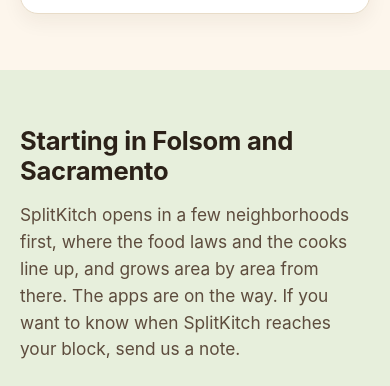
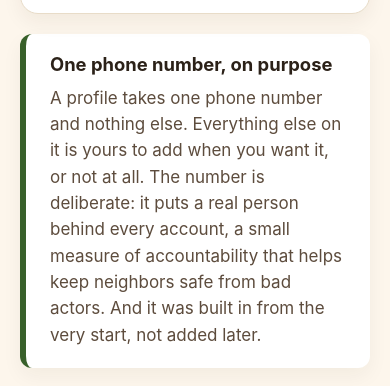
Before and after one commit to clonemyai/splitkitch, a plain HTML site: page index.html in a window 390 px wide. Shown: the part 4789-5175 px from the top of the page. Drawn offline with Linux system fonts and the light colour scheme.

Commit message:
Trust: note the one-phone-number profile, built in from the start

```diff
--- a/index.html
+++ b/index.html
@@ -170,6 +170,11 @@
           <p>SplitKitch never takes or holds food money. Buyers and sellers pay each other directly, the way neighbors already do. Your home address is never published on a listing, and pickup is arranged between the two people involved.</p>
         </div>
       </div>
+
+      <div class="note-band">
+        <h3>One phone number, on purpose</h3>
+        <p>A profile takes one phone number and nothing else. Everything else on it is yours to add when you want it, or not at all. The number is deliberate: it puts a real person behind every account, a small measure of accountability that helps keep neighbors safe from bad actors. And it was built in from the very start, not added later.</p>
+      </div>
     </div>
   </section>
 
```
